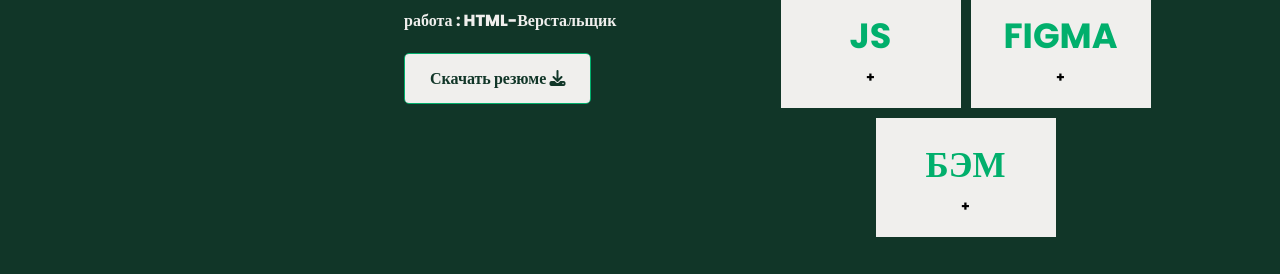
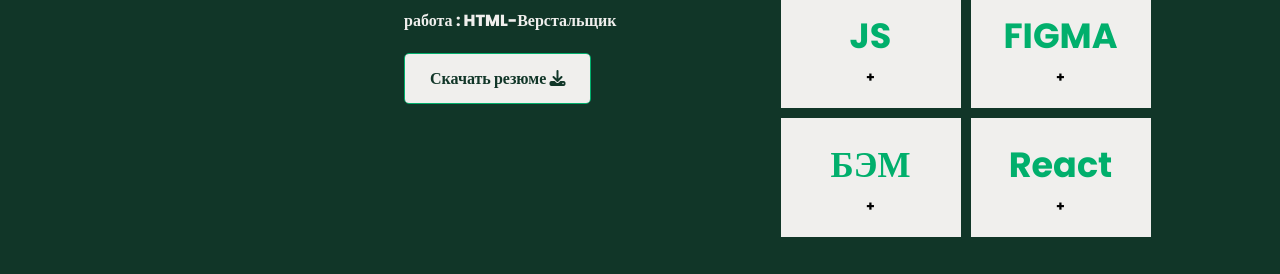
Before and after one commit to Jester0996/portf2, a plain HTML site: page index.html in a window 1280 px wide. Shown: the part 1275-1549 px from the top of the page. Drawn offline with nearby package versions, Linux system fonts and the light colour scheme.

Commit message:
28/03/25

```diff
--- a/index.html
+++ b/index.html
@@ -112,6 +112,11 @@
                       <h4 class="number">БЭМ</h4>
                       <h3>+</h3>
                     </div>
+                      <div class="box">
+                        <h4 class="number">React</h4>
+                        <h3>+</h3>
+                      </div>
+
           </div>
         </div>
       </div>
```
